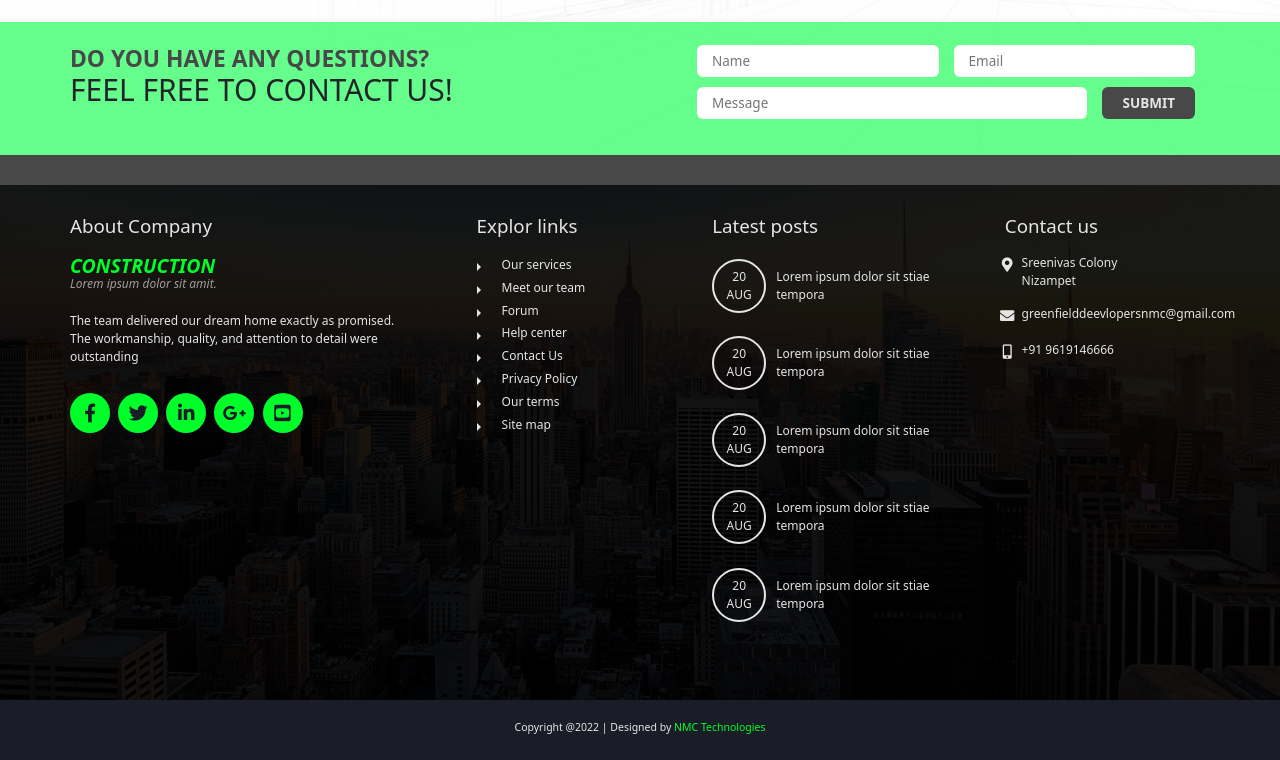
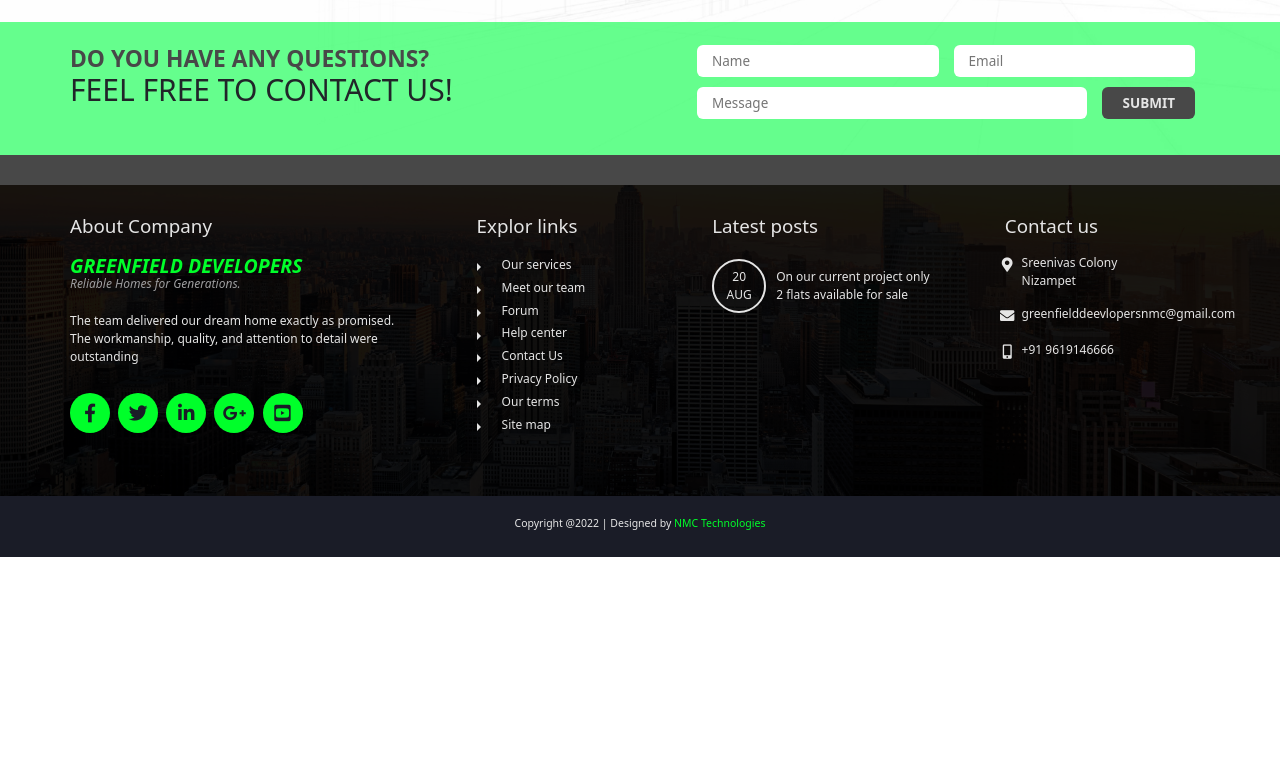
Before and after one commit to Narayana53/Greenfield-developers, a plain HTML site: page index.html in a window 1280 px wide. Shown: the part 3773-4533 px from the top of the page. After the commit the page ends 4330 px from the top, so only its background shows below. Drawn offline with Linux system fonts and the light colour scheme.

Commit message:
static website deployed

```diff
--- a/index.html
+++ b/index.html
@@ -226,8 +226,8 @@
             <div class="about">
                 <h1>About Company</h1>
                 <h2>
-                    CONSTRUCTION
-                    <p>Lorem ipsum dolor sit amit.</p>
+                     <span>GREENFIELD</span> DEVELOPERS
+                    <p>Reliable Homes for Generations.</p>
                 </h2>
                 <p>The team delivered our dream home exactly as promised. The workmanship, quality, and attention to detail were outstanding</p>
                 <a href="#"><i class="fab fa-facebook-f"></i></a>
@@ -249,11 +249,11 @@
             </div>
             <div class="posts">
                 <h1>Latest posts</h1>
+                <a href="#"><span>20<br>AUG</span>On our current project only 2 flats available for sale</a>
+                <!-- <a href="#"><span>20<br>AUG</span>Lorem ipsum dolor sit stiae tempora</a>
                 <a href="#"><span>20<br>AUG</span>Lorem ipsum dolor sit stiae tempora</a>
                 <a href="#"><span>20<br>AUG</span>Lorem ipsum dolor sit stiae tempora</a>
-                <a href="#"><span>20<br>AUG</span>Lorem ipsum dolor sit stiae tempora</a>
-                <a href="#"><span>20<br>AUG</span>Lorem ipsum dolor sit stiae tempora</a>
-                <a href="#"><span>20<br>AUG</span>Lorem ipsum dolor sit stiae tempora</a>
+                <a href="#"><span>20<br>AUG</span>Lorem ipsum dolor sit stiae tempora</a> -->
             </div>
             <div class="contact">
                 <h1>Contact us</h1>
```
